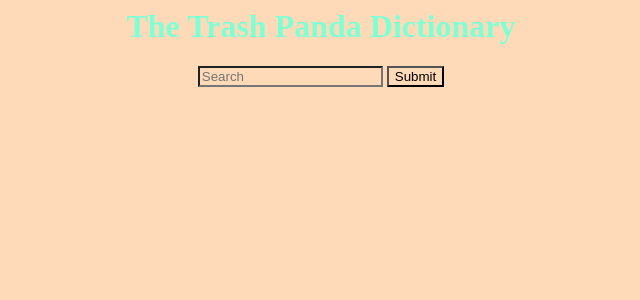
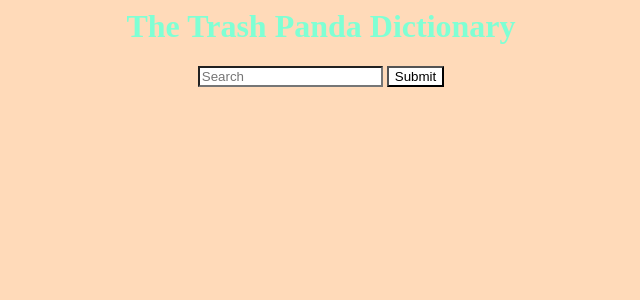
Before and after one commit to P-B-R/dictionary, a Python web app: template myapp/templates/myapp/index.html in a window 1280 px wide. Shown: the top 300 px of the page, without its empty margins (319-959 px from the left). Run offline with Jinja, Linux system fonts and the light colour scheme; the template is opened without the code that fills it, so the values that code supplies are empty.

Commit message:
form color change

```diff
--- a/myapp/templates/myapp/index.html
+++ b/myapp/templates/myapp/index.html
@@ -5,6 +5,12 @@
   }
   form {
     text-align: center;
+  }
+  button {
+    background-color: white;
+  }
+  input {
+    background-color: white;
   }
   * {
     background-color: peachpuff;
```
